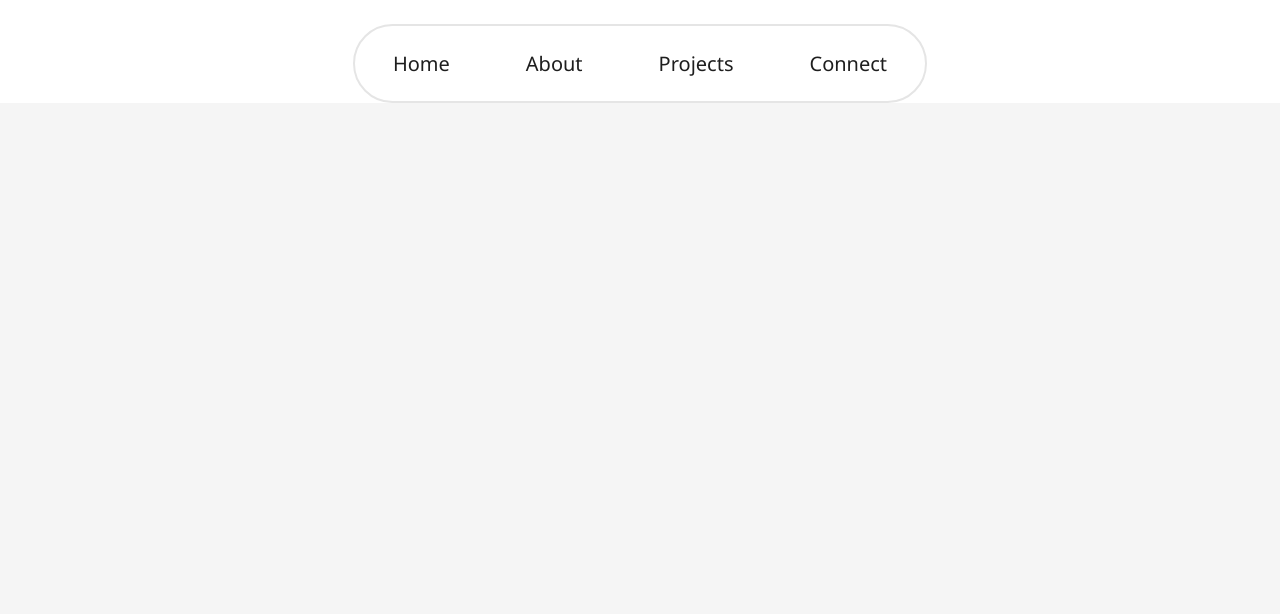
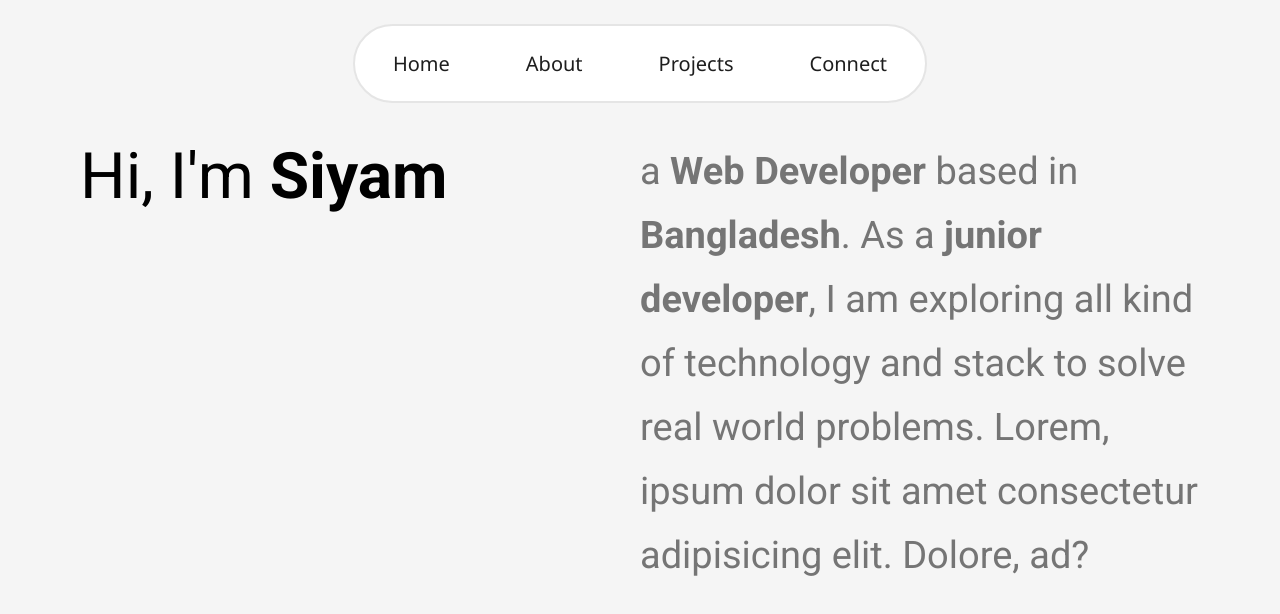
Before and after one commit to fasiyam/portfolio-site, a plain HTML site: page index.html in a window 1280 px wide. Drawn offline with Linux system fonts and the light colour scheme.

Commit message:
added hero section

```diff
--- a/index.html
+++ b/index.html
@@ -40,7 +40,11 @@
         </nav>
 
         <section class="hero">
+            <h1 class="title">Hi, I'm <span class="bold"> Siyam</span></h1>
 
+            <p class="hero-para">
+                a <span class="bold">Web Developer</span> based in <span class="bold">Bangladesh</span>. As a <span class="bold">junior developer</span>, I am exploring all kind of technology and stack to solve real world problems. Lorem, ipsum dolor sit amet consectetur adipisicing elit. Dolore, ad?
+            </p>
         </section>
 
     </header>
--- a/styles/style.css
+++ b/styles/style.css
@@ -22,7 +22,6 @@ body {
 .navbar {
     font-family: 'Segoe UI', Tahoma, Geneva, Verdana, sans-serif;
     font-size: 1.6rem;
-    background-color: #fff;
 
     display: flex;
     justify-content: center;
@@ -34,6 +33,7 @@ body {
     display: flex;
     align-items: center;
     justify-content: center;
+    background-color: #fff;
 
     border: 0.2rem solid #E5E5E5;
     backdrop-filter: blur(0.4rem);
@@ -60,3 +60,28 @@ body {
         color: #fff;
     }
 }
+
+
+
+/* hero section */
+
+.hero {
+    display: grid;
+    grid-template-columns: 1fr 1fr;
+    margin: 3.6rem 8rem 2.4rem 8rem;
+}
+
+.title {
+    font-size: 6.4rem;
+    font-weight: normal;
+}
+
+.bold {
+    font-weight: bold;
+}
+
+.hero-para {
+    font-size: 3.8rem;
+    color: rgba(117, 117, 117, 1);
+    line-height: calc(64 / 38);
+}
```
